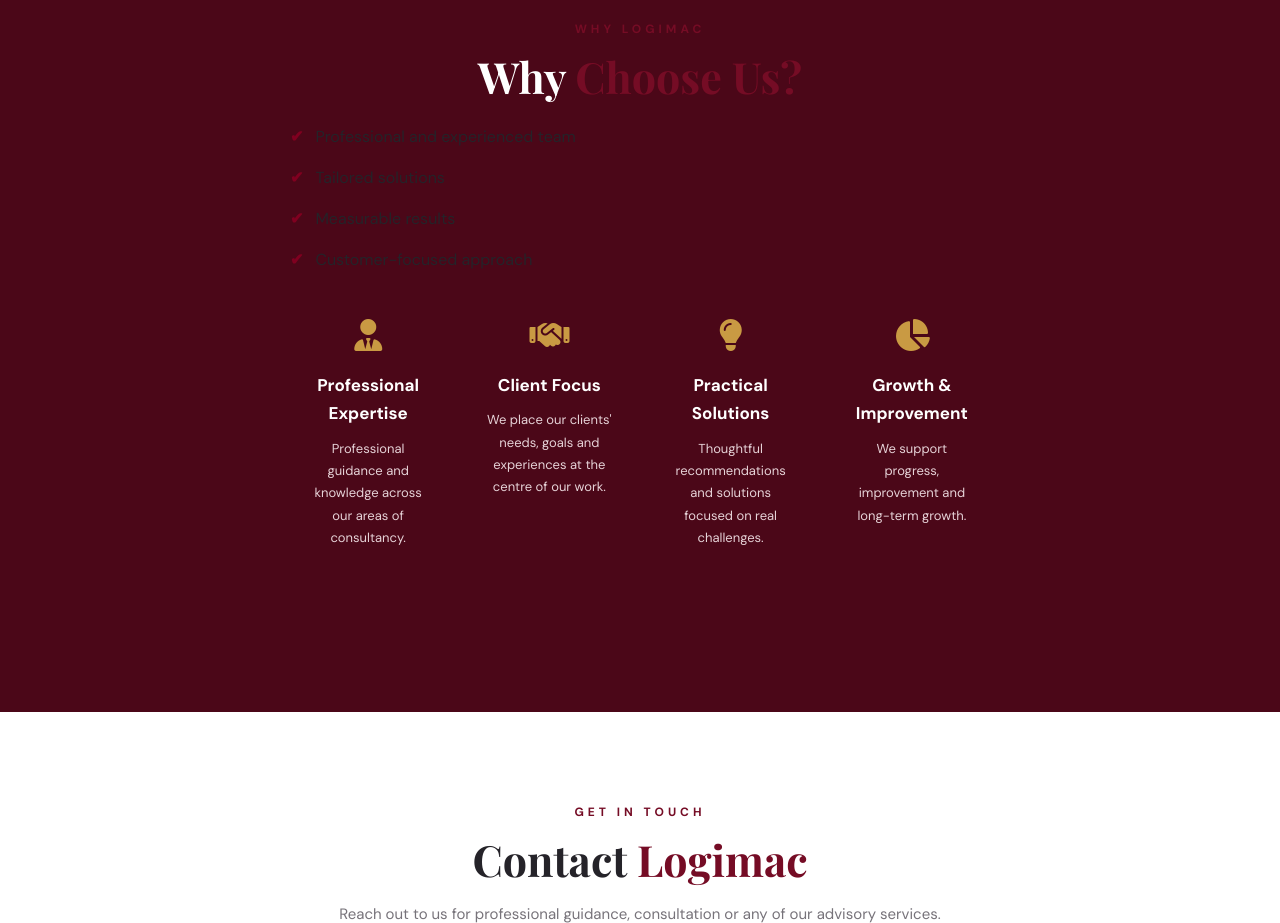
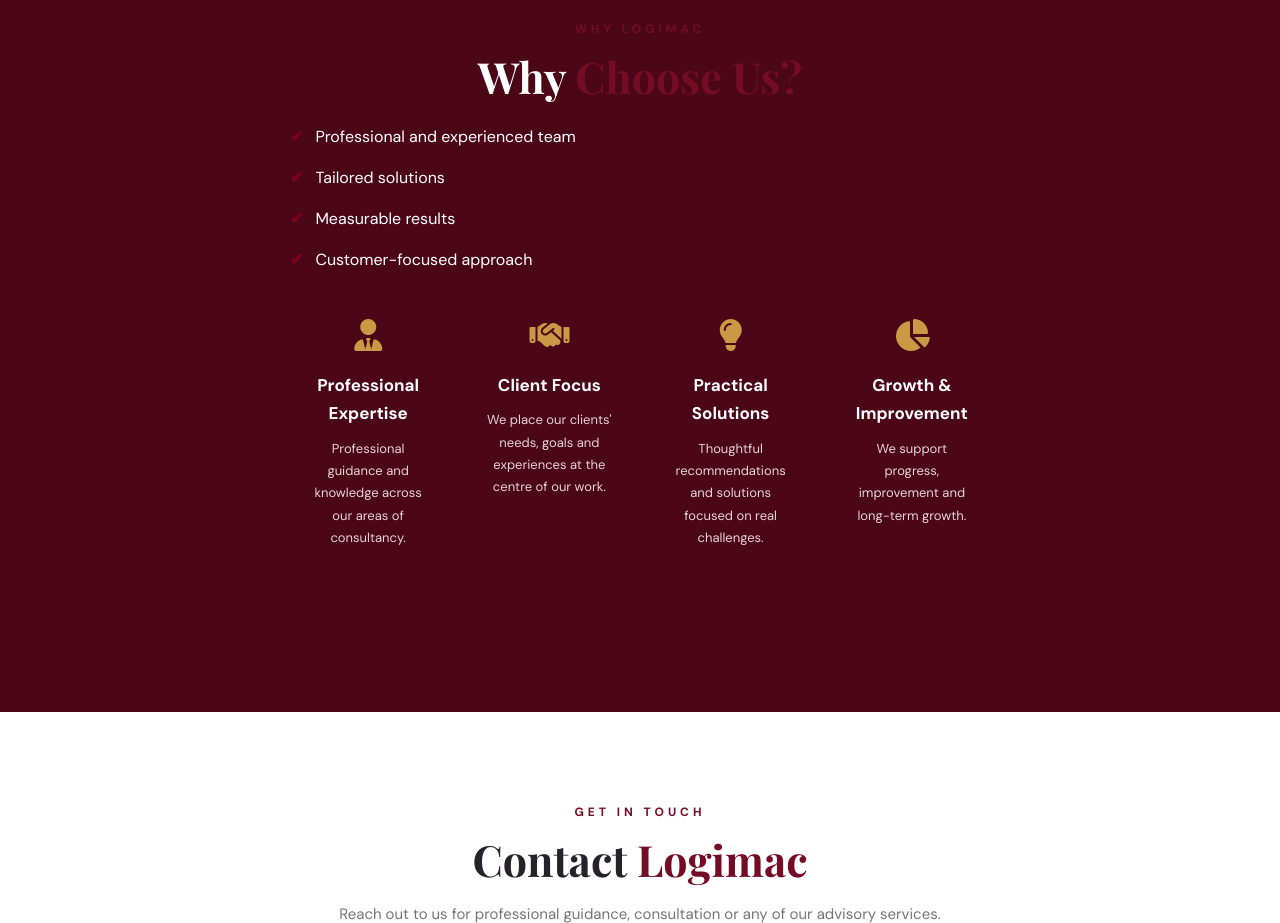
Before and after one commit to hubtechi/Logimac-Advisory-Ltd, a plain HTML site: page index.html in a window 1280 px wide. Shown: the part 1460-2383 px from the top of the page. Drawn offline with nearby package versions, Linux system fonts and the light colour scheme.

Commit message:
Update index.html

```diff
--- a/index.html
+++ b/index.html
@@ -945,7 +945,7 @@ footer {
     border-radius: 12px;
     }
 
-    .choose-list {
+.choose-list {
     list-style: none;
     padding: 0;
     margin: 20px 0;
@@ -956,14 +956,14 @@ footer {
     align-items: flex-start;
     gap: 12px;
     margin-bottom: 14px;
-    color: var(--dark);
+    color: #ffffff;
 }
 
 .choose-list .tick {
     color: #800020;
     font-weight: bold;
     flex-shrink: 0;
-    }
+}
 
 </style>
 </head>
```
